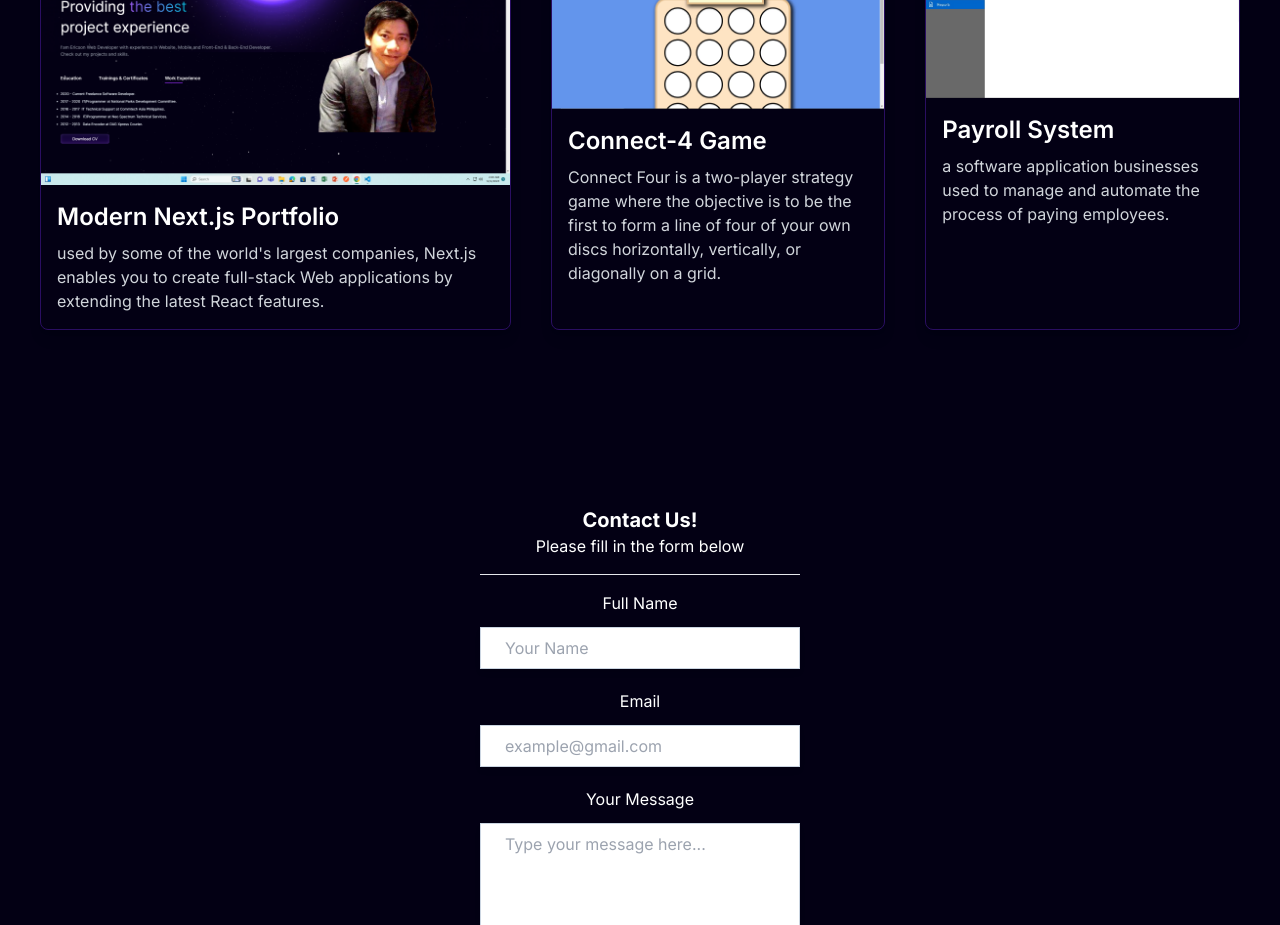
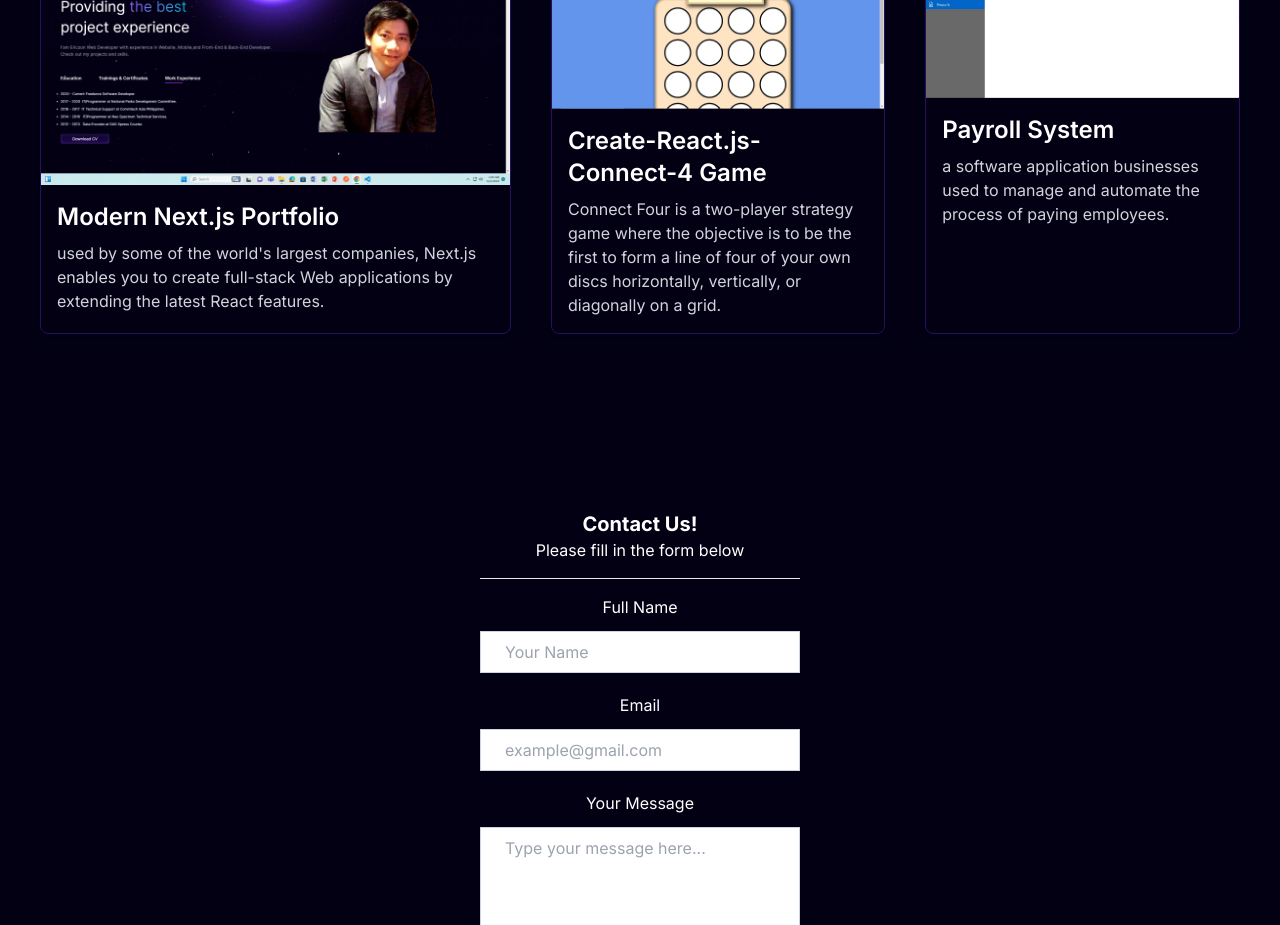
Before and after one commit to ericom1027/nextjs-myportfolio, a Next.js app: page / in a window 1280 px wide. Shown: the part 3220-4145 px from the top of the page. Built offline with nearby package versions, Linux system fonts and the light colour scheme; a web font is replaced by a local one.

Commit message:
Update Projects.tsx

```diff
--- a/components/main/Projects.tsx
+++ b/components/main/Projects.tsx
@@ -18,7 +18,7 @@ const Projects = () => {
         />
         <ProjectCard
           src="/connect-4.jpg"
-          title="Connect-4 Game"
+          title="Create-React.js-Connect-4 Game"
           description="Connect Four is a two-player strategy game where the objective is to be the first to form a line of four of your own discs horizontally, vertically, or diagonally on a grid."
         />
         <ProjectCard
```
